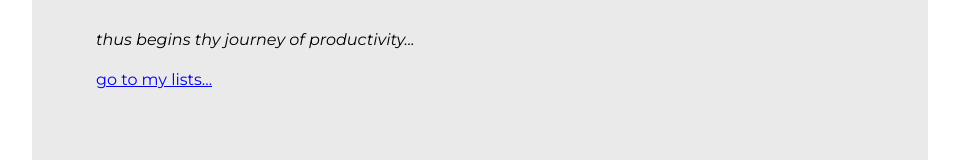
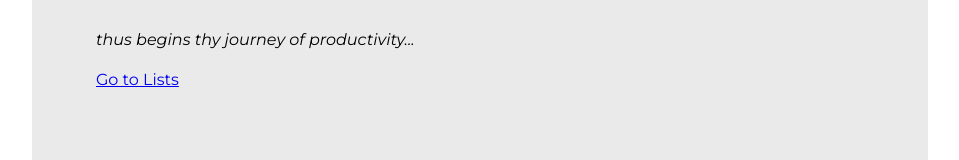
Before and after one commit to aditya-sutar-45/react-todo, a React (Vite) app: page / in a window 1280 px wide. Shown: the part 161-321 px from the top of the page, without its empty margins (160-1119 px from the left). Built offline with nearby package versions, Linux system fonts and the light colour scheme.

Commit message:
changed the list route on homepage

```diff
--- a/src/Home.jsx
+++ b/src/Home.jsx
@@ -1,9 +1,11 @@
+import { Link } from "react-router";
+
 export default function Home() {
   return (
     <>
       <h1>TODO or NOT TODO</h1>
       <p style={{fontStyle: "italic"}}>thus begins thy journey of productivity...</p>
-      <a href="/lists">go to my lists...</a>
+      <Link to="/lists">Go to Lists</Link>
     </>
   );
 }
```
